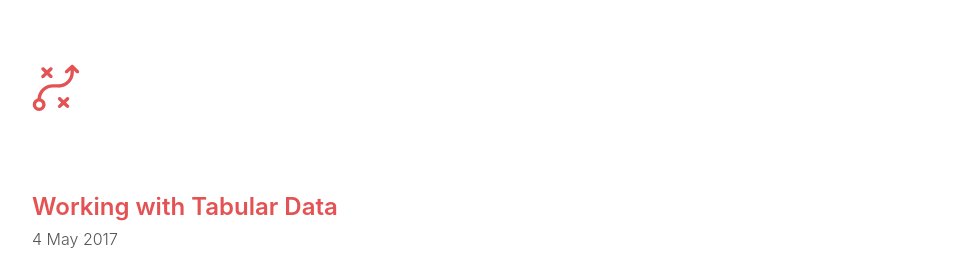
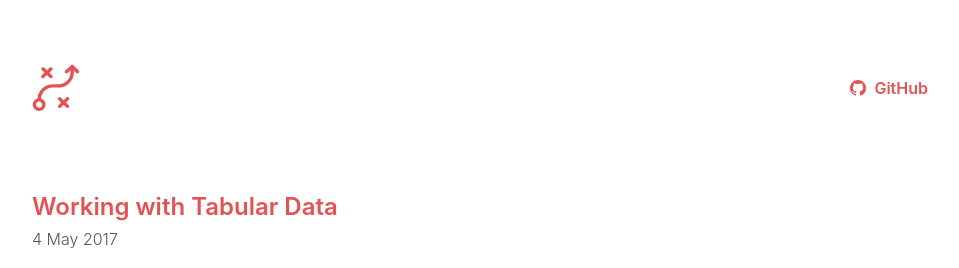
Before and after one commit to mattrothenberg/prototyping-playbook, a Jekyll site: the page built from index.md, in a window 1280 px wide. Shown: the top 268 px of the page, without its empty margins (160-1119 px from the left). Built offline with Jekyll 4.4.1, drawn with Linux system fonts in a browser that asks for light colours.

Commit message:
Add GitHub link to header

```diff
--- a/_includes/header.html
+++ b/_includes/header.html
@@ -1,9 +1,15 @@
 <nav class="pv3 pt5-l relative">
-  <div class="mw8 center ph3 ph5-l flex justify-between">
+  <div class="mw8 center ph3 ph5-l flex items-center justify-between">
     <a class="link color-inherit hover-red" href="{{ "/" | relative_url }}">
       <figure class="logo ma0">
         {% include strategy.svg %}
       </figure>
     </a>
+    <a class="link red fw6 flex items-center" href="https://github.com/mattrothenberg/prototyping-playbook" target="_blank">
+      <span class="h1 w1 mr2">
+        {% include octocat.html %}
+      </span>
+      GitHub
+    </a>
   </div>
 </nav>
--- /dev/null
+++ b/_includes/octocat.html
@@ -0,0 +1,3 @@
+<svg class="icon-octocat" aria-hidden="true" version="1.1" viewBox="0 0 16 16">
+  <path fill-rule="evenodd" d="M8 0C3.58 0 0 3.58 0 8c0 3.54 2.29 6.53 5.47 7.59.4.07.55-.17.55-.38 0-.19-.01-.82-.01-1.49-2.01.37-2.53-.49-2.69-.94-.09-.23-.48-.94-.82-1.13-.28-.15-.68-.52-.01-.53.63-.01 1.08.58 1.23.82.72 1.21 1.87.87 2.33.66.07-.52.28-.87.51-1.07-1.78-.2-3.64-.89-3.64-3.95 0-.87.31-1.59.82-2.15-.08-.2-.36-1.02.08-2.12 0 0 .67-.21 2.2.82.64-.18 1.32-.27 2-.27.68 0 1.36.09 2 .27 1.53-1.04 2.2-.82 2.2-.82.44 1.1.16 1.92.08 2.12.51.56.82 1.27.82 2.15 0 3.07-1.87 3.75-3.65 3.95.29.25.54.73.54 1.48 0 1.07-.01 1.93-.01 2.2 0 .21.15.46.55.38A8.013 8.013 0 0 0 16 8c0-4.42-3.58-8-8-8z"></path>
+</svg>
--- a/_sass/theme.scss
+++ b/_sass/theme.scss
@@ -13,6 +13,10 @@
 
 body {
   @extend .sans-serif;
+}
+
+.icon-octocat {
+  fill: $red;
 }
 
 .logo {
```
